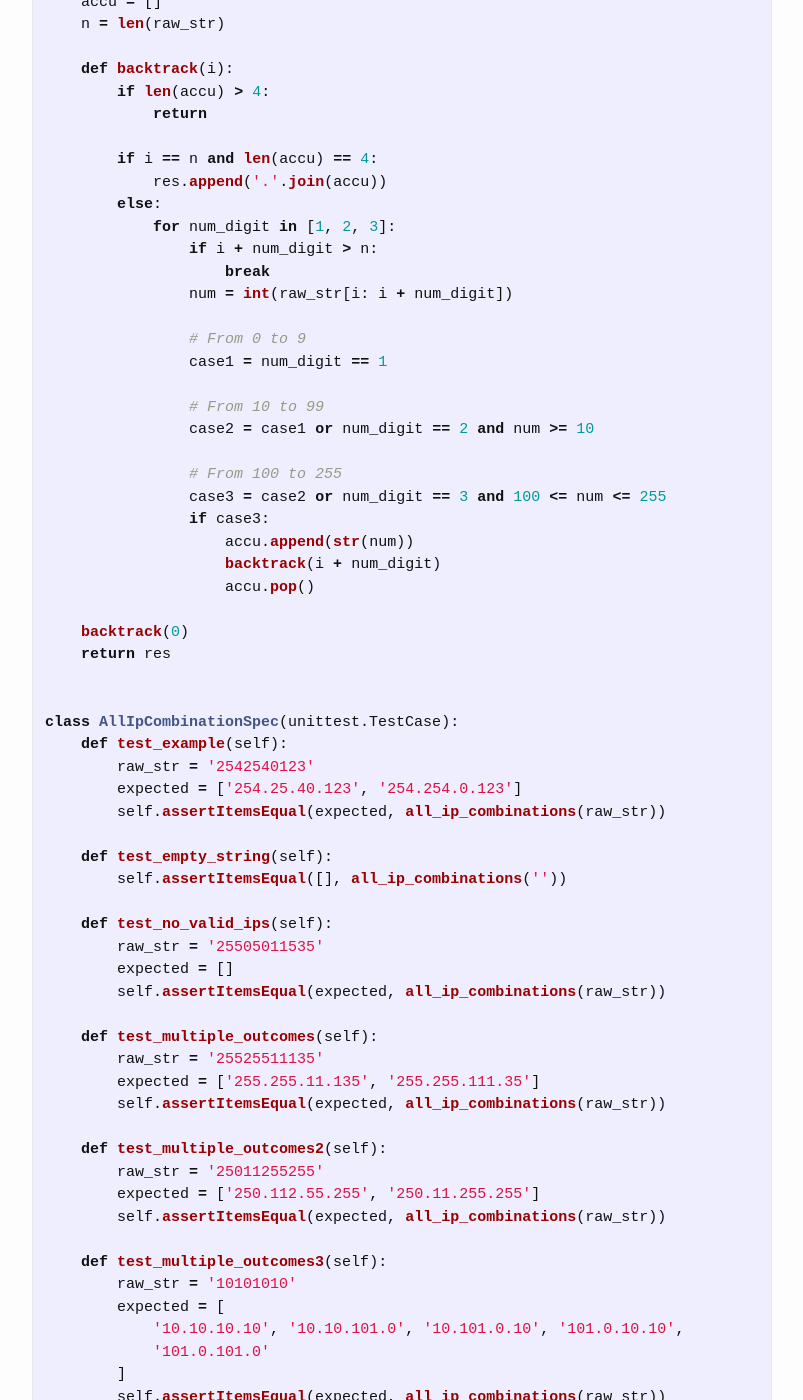
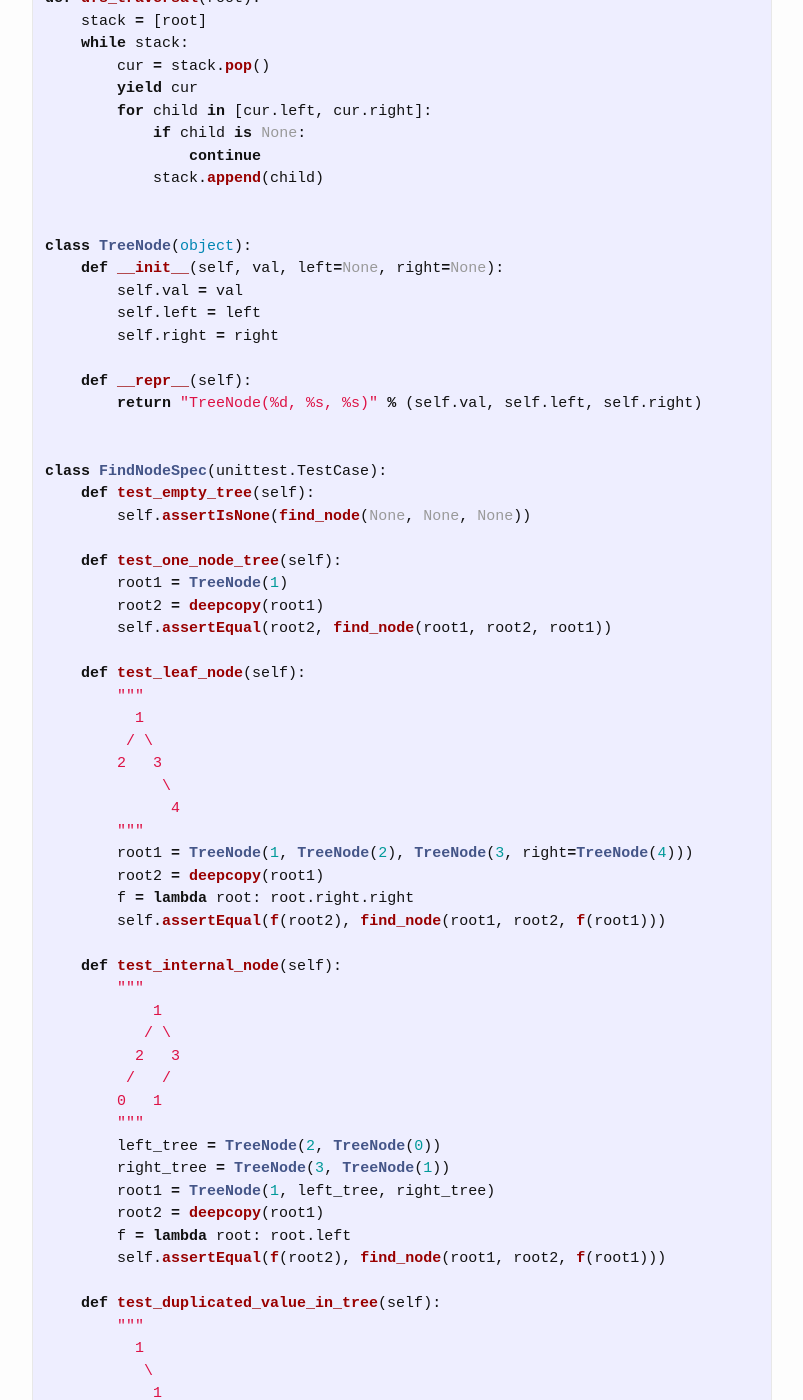
Before and after one commit to trsong/trsong.github.io, a Jekyll site: the page built from _posts/2021-05-01-DailyQuestionsMay.md, in a window 1280 px wide and 1400 px high, scrolled down 1826 px. Shown: the whole window, without its empty margins (238-1041 px from the left). Built offline with Jekyll 4.4.1, drawn with Linux system fonts in a browser that asks for light colours; some of the changed text lies outside the part shown.

Commit message:
Add solution May 6 question

````diff
--- a/_posts/2021-05-01-DailyQuestionsMay.md
+++ b/_posts/2021-05-01-DailyQuestionsMay.md
@@ -21,7 +21,7 @@ categories: Python/Java
 
 ### May 7, 2021 \[Medium\] Minimum Days to Bloom Roses
 ---
-> **Question:** Given an array of roses. `roses[i]` means rose `i` will bloom on day roses[i]. Also given an int `k`, which is the minimum number of adjacent bloom roses required for a bouquet, and an int `n`, which is the number of bouquets we need. Return the earliest day that we can get `n` bouquets of roses.
+> **Question:** Given an array of roses. `roses[i]` means rose `i` will bloom on day `roses[i]`. Also given an int `k`, which is the minimum number of adjacent bloom roses required for a bouquet, and an int `n`, which is the number of bouquets we need. Return the earliest day that we can get `n` bouquets of roses.
 
 **Example:**
 ```py
@@ -47,6 +47,111 @@ Here the last three bloom roses make a bouquet, meeting the required n = 2 bouqu
 >
 > There can be duplicate values in the tree (so comparing node1.value == node2.value isn't going to work).
 
+**Solution with DFS Traversal:** [https://replit.com/@trsong/Find-Corresponding-Node-in-Cloned-Tree-2](https://replit.com/@trsong/Find-Corresponding-Node-in-Cloned-Tree-2)
+```py
+from copy import deepcopy
+import unittest
+
+def find_node(root1, root2, node1):
+    if root1 is None or root2 is None or node1 is None:
+        return None
+
+    traversal1 = dfs_traversal(root1)
+    traversal2 = dfs_traversal(root2)
+
+    for n1, n2 in zip(traversal1, traversal2):
+        if n1 == node1:
+            return n2
+    return None
+
+
+def dfs_traversal(root):
+    stack = [root]
+    while stack:
+        cur = stack.pop()
+        yield cur
+        for child in [cur.left, cur.right]:
+            if child is None:
+                continue
+            stack.append(child)
+
+
+class TreeNode(object):
+    def __init__(self, val, left=None, right=None):
+        self.val = val
+        self.left = left
+        self.right = right
+
+    def __repr__(self):
+        return "TreeNode(%d, %s, %s)" % (self.val, self.left, self.right)
+
+
+class FindNodeSpec(unittest.TestCase):
+    def test_empty_tree(self):
+        self.assertIsNone(find_node(None, None, None))
+
+    def test_one_node_tree(self):
+        root1 = TreeNode(1)
+        root2 = deepcopy(root1)
+        self.assertEqual(root2, find_node(root1, root2, root1))
+
+    def test_leaf_node(self):
+        """
+          1
+         / \
+        2   3
+             \
+              4
+        """
+        root1 = TreeNode(1, TreeNode(2), TreeNode(3, right=TreeNode(4)))
+        root2 = deepcopy(root1)
+        f = lambda root: root.right.right
+        self.assertEqual(f(root2), find_node(root1, root2, f(root1)))
+
+    def test_internal_node(self):
+        """
+            1
+           / \
+          2   3
+         /   /
+        0   1
+        """
+        left_tree = TreeNode(2, TreeNode(0))
+        right_tree = TreeNode(3, TreeNode(1))
+        root1 = TreeNode(1, left_tree, right_tree)
+        root2 = deepcopy(root1)
+        f = lambda root: root.left
+        self.assertEqual(f(root2), find_node(root1, root2, f(root1)))
+
+    def test_duplicated_value_in_tree(self):
+        """
+          1
+           \
+            1
+           /
+          1
+         /
+        1
+        """
+        root1 = TreeNode(1, right=TreeNode(1, TreeNode(1, TreeNode(1))))
+        root2 = deepcopy(root1)
+        f = lambda root: root.right.left
+        self.assertEqual(f(root2), find_node(root1, root2, f(root1)))
+
+    def test_find_root_node(self):
+        """
+          1
+         / \
+        2   3
+        """
+        root1 = TreeNode(1, TreeNode(2), TreeNode(3))
+        root2 = deepcopy(root1)
+        self.assertEqual(root2, find_node(root1, root2, root1))
+
+
+if __name__ == '__main__':
+    unittest.main(exit=False, verbosity=2)
+```
 
 ### May 5, 2021 LC 93 \[Medium\] All Possible Valid IP Address Combinations
 ---
````
